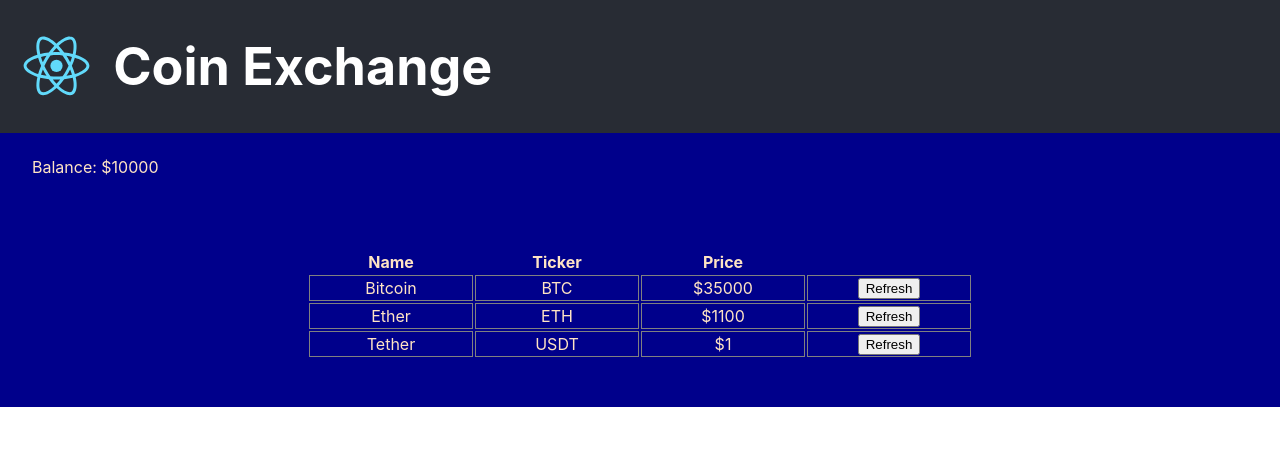
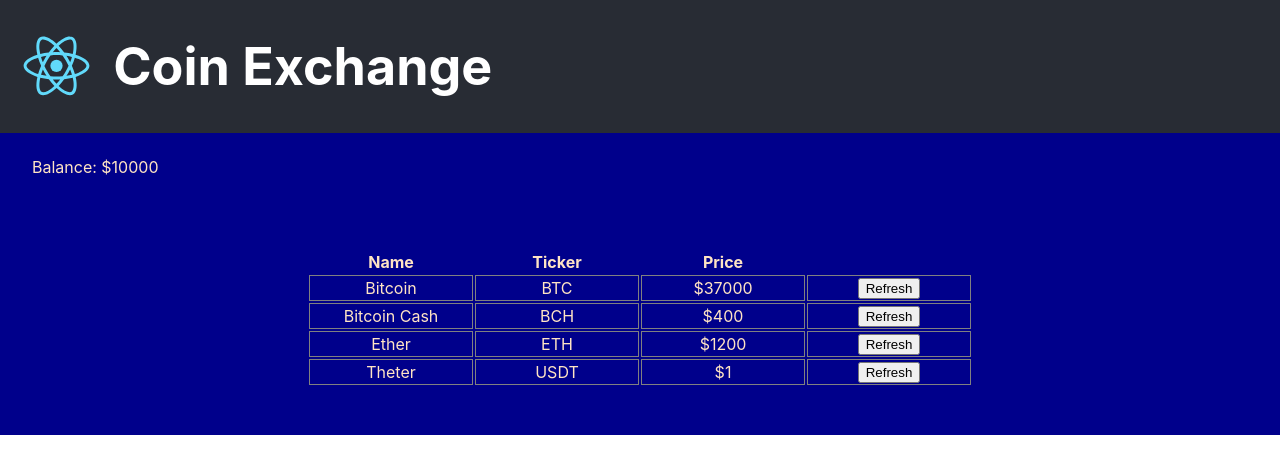
Before and after one commit to samigabor/exchange-agregator, a React (Create React App) app: page / in a window 1280 px wide. Shown: the top 474 px of the page. Built offline with nearby package versions, Linux system fonts and the light colour scheme.

Commit message:
centralize app state

```diff
--- a/src/App.js
+++ b/src/App.js
@@ -1,16 +1,48 @@
+import React, { Component } from 'react';
 import logo from './logo.svg';
 import './App.css';
 import Coin from './components/Coin/Coin';
 import AccountBalance from './components/AccountBalance/AccountBalance';
 
-function App() {
+class App extends Component {
+  constructor(props) {
+    super(props)
+
+    this.state = {
+      balance: 10000,
+      coins: [
+        {
+          name: 'Bitcoin',
+          ticker: 'BTC',
+          price: 37000
+        },
+        {
+          name: 'Bitcoin Cash',
+          ticker: 'BCH',
+          price: 400
+        },
+        {
+          name: 'Ether',
+          ticker: 'ETH',
+          price: 1200
+        },
+        {
+          name: 'Theter',
+          ticker: 'USDT',
+          price: 1
+        }
+      ]
+    }
+  }
+
+  render() {
     return (
       <div className="App">
         <header className="App-header">
           <img src={logo} className="App-logo" alt="logo" />
           <h1>Coin Exchange</h1>
         </header>
-      <AccountBalance amount={10000}/>
+        <AccountBalance amount={this.state.balance}/>
         <table>
           <thead>
             <tr>
@@ -20,13 +52,14 @@ function App() {
             </tr>
           </thead>
           <tbody>
-          <Coin name="Bitcoin" ticker="BTC" price={35000}/>
-          <Coin name="Ether" ticker="ETH" price={1100}/>
-          <Coin name="Tether" ticker="USDT" price={1}/>
+            {
+              this.state.coins.map(({name, ticker, price}) => <Coin name={name} ticker={ticker} price={price} key={ticker}/>)
+            }
           </tbody>
         </table>
       </div>
-  );
+    )
+  }
 }
 
 export default App;
```
Lines whose indentation alone changed are shown as unchanged.
